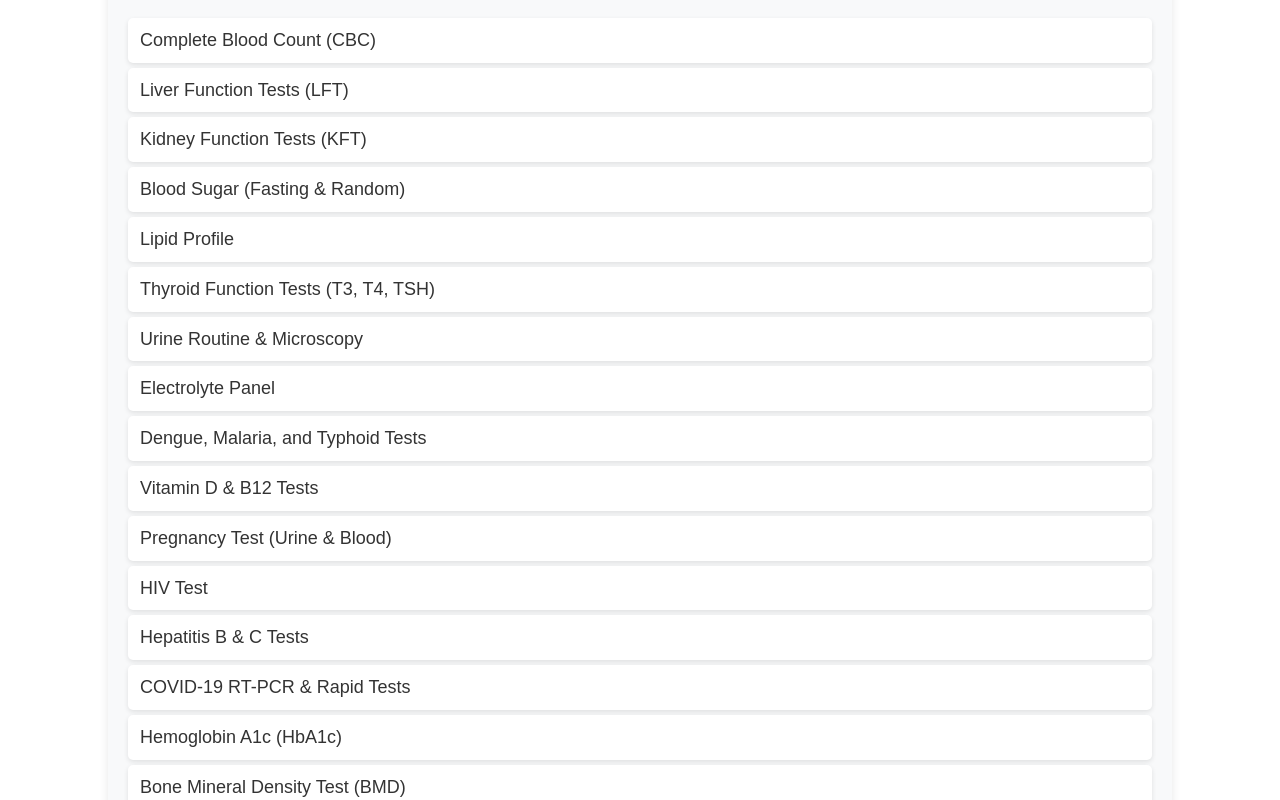
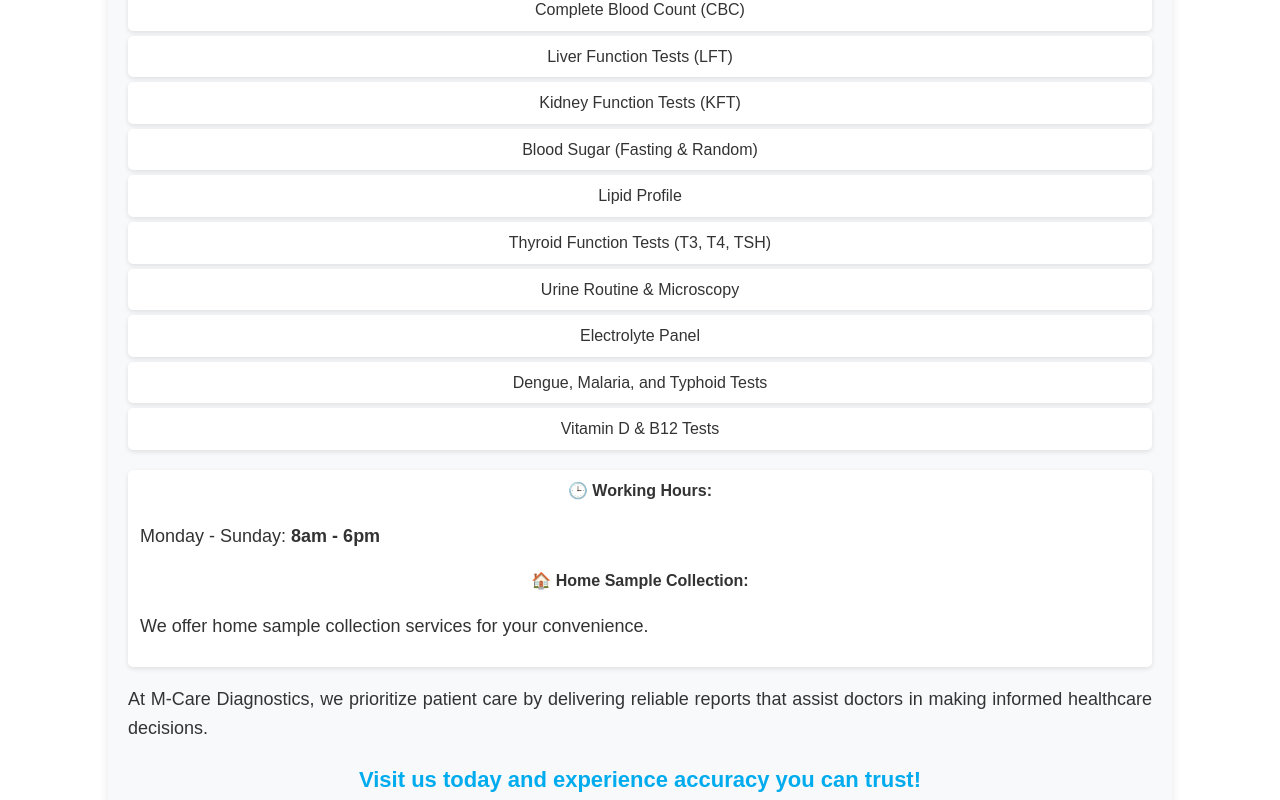
Before and after one commit to Talib92/mcare, a React (Create React App) app: page /about in a window 1280 px wide. Shown: the part 360-1160 px from the top of the page. Built offline with nearby package versions, Linux system fonts and the light colour scheme.

Commit message:
improved animations

```diff
--- a/package.json
+++ b/package.json
@@ -5,6 +5,7 @@
   "dependencies": {
     "cra-template": "1.2.0",
     "font-awesome": "^4.7.0",
+    "framer-motion": "^12.0.6",
     "react": "^19.0.0",
     "react-dom": "^19.0.0",
     "react-icons": "^5.4.0",
--- a/src/App.css
+++ b/src/App.css
@@ -994,7 +994,7 @@
 }
 
 .about, .services, .why-choose-us, .testimonials, .contact-home {
-  animation: fadeInUp 1.5s ease-out forwards;
+  animation: fadeInUp 1s ease-out forwards;
   animation-delay: 1s;
 }
 
--- a/src/components/About.js
+++ b/src/components/About.js
@@ -1,47 +1,60 @@
-import React, { useEffect, useState } from 'react';
+import React, { useEffect } from 'react';
+import { motion } from 'framer-motion';
 
 const About = () => {
-  const [animationClass, setAnimationClass] = useState("");
-
   useEffect(() => {
-    setAnimationClass("fade-in");
     window.scrollTo(0, 0);
   }, []);
 
+  const fadeIn = {
+    hidden: { opacity: 0, y: 50 },
+    visible: { opacity: 1, y: 0, transition: { duration: 0.6, ease: 'easeOut' } },
+  };
+
   return (
-    <div className={`about ${animationClass}`}>
-      <p>
+    <div className="about">
+      <motion.p
+        initial="hidden"
+        whileInView="visible"
+        viewport={{ once: true }}
+        variants={fadeIn}
+      >
         Welcome to <strong>M-Care Diagnostics</strong>, Anantnag’s trusted diagnostic center,
         dedicated to providing accurate and timely medical testing services.
-        Our lab is equipped with advanced technology and follows stringent quality
-        standards to ensure precise results for a wide range of diagnostic tests,
-        including:
-        <br />
+      </motion.p>
 
-        <ul className='about-li'>
-          <li>Complete Blood Count (CBC)</li>
-          <li>Liver Function Tests (LFT)</li>
-          <li>Kidney Function Tests (KFT)</li>
-          <li>Blood Sugar (Fasting & Random)</li>
-          <li>Lipid Profile</li>
-          <li>Thyroid Function Tests (T3, T4, TSH)</li>
-          <li>Urine Routine & Microscopy</li>
-          <li>Electrolyte Panel</li>
-          <li>Dengue, Malaria, and Typhoid Tests</li>
-          <li>Vitamin D & B12 Tests</li>
-          <li>Pregnancy Test (Urine & Blood)</li>
-          <li>HIV Test</li>
-          <li>Hepatitis B & C Tests</li>
-          <li>COVID-19 RT-PCR & Rapid Tests</li>
-          <li>Hemoglobin A1c (HbA1c)</li>
-          <li>Bone Mineral Density Test (BMD)</li>
-          <li>Allergy Testing</li>
-          <li>Blood Culture Test</li>
-          <li>Malaria Rapid Test</li>
-          <li>Prostate-Specific Antigen (PSA)</li>
-        </ul>
+      <motion.ul className="about-li">
+        {[
+          "Complete Blood Count (CBC)",
+          "Liver Function Tests (LFT)",
+          "Kidney Function Tests (KFT)",
+          "Blood Sugar (Fasting & Random)",
+          "Lipid Profile",
+          "Thyroid Function Tests (T3, T4, TSH)",
+          "Urine Routine & Microscopy",
+          "Electrolyte Panel",
+          "Dengue, Malaria, and Typhoid Tests",
+          "Vitamin D & B12 Tests",
+        ].map((test, index) => (
+          <motion.li
+            key={index}
+            initial="hidden"
+            whileInView="visible"
+            viewport={{ once: true }}
+            variants={fadeIn}
+          >
+            {test}
+          </motion.li>
+        ))}
+      </motion.ul>
 
-        <div className='more-info'>
+      <motion.div
+        className="more-info"
+        initial="hidden"
+        whileInView="visible"
+        viewport={{ once: true }}
+        variants={fadeIn}
+      >
         <div>
           🕒 <strong>Working Hours:</strong>
           <p>Monday - Sunday: <strong>8am - 6pm</strong></p>
@@ -51,22 +64,26 @@
           🏠 <strong>Home Sample Collection:</strong>
           <p>We offer home sample collection services for your convenience.</p>
         </div>
-        </div>
+      </motion.div>
 
+      <motion.p
+        initial="hidden"
+        whileInView="visible"
+        viewport={{ once: true }}
+        variants={fadeIn}
+      >
         At M-Care Diagnostics, we prioritize patient care by delivering reliable
         reports that assist doctors in making informed healthcare decisions.
-        Our team is committed to maintaining the highest level of professionalism,
-        efficiency, and confidentiality.
-        <br />
-        <br />
+      </motion.p>
 
-        We strive to make healthcare accessible and convenient for our patients by
-        offering quick turnaround times, affordable pricing, and exceptional service.
-        Your health is our priority, and we are here to support your well-being with
-        trustworthy diagnostic solutions.
-
-        <h3>Visit us today and experience accuracy you can trust!</h3>
-      </p>
+      <motion.h3
+        initial="hidden"
+        whileInView="visible"
+        viewport={{ once: true }}
+        variants={fadeIn}
+      >
+        Visit us today and experience accuracy you can trust!
+      </motion.h3>
     </div>
   );
 };
--- a/src/components/Contact.js
+++ b/src/components/Contact.js
@@ -1,58 +1,79 @@
-import React, { useEffect, useState } from 'react';
+import React, { useEffect } from 'react';
+import { motion } from 'framer-motion';
 
 const Contact = () => {
-  const [animationClass, setAnimationClass] = useState("");
-
   useEffect(() => {
-    setAnimationClass("fade-in");
     window.scrollTo(0, 0);
   }, []);
 
+  const fadeIn = {
+    hidden: { opacity: 0, y: 50 },
+    visible: { opacity: 1, y: 0, transition: { duration: 0.8, ease: 'easeOut' } },
+  };
+
   return (
-    <div className={`contact ${animationClass}`}>
-      <p>
+    <div className="contact">
+      <motion.p
+        initial="hidden"
+        whileInView="visible"
+        viewport={{ once: true, amount: 0.2 }}
+        variants={fadeIn}
+      >
         At <strong>M-Care Diagnostics</strong>, we are committed to providing you with convenient and reliable healthcare services. Whether you need information about our tests, reports, or services, feel free to reach out to us.
-      </p>
+      </motion.p>
 
-      <div className="contact-info">
-        <div>
+      <motion.div
+        className="contact-info"
+        initial="hidden"
+        whileInView="visible"
+        viewport={{ once: true, amount: 0.2 }}
+        variants={fadeIn}
+      >
+        <motion.div variants={fadeIn}>
           📍 <strong>Our Location:</strong>
           <a href="https://maps.app.goo.gl/7wGKRN83UsPQmgHM9" target="_blank" rel="noopener noreferrer">
             M-Care Diagnostics, Anantnag, Kashmir
           </a>
-        </div>
+        </motion.div>
 
-        <div>
+        <motion.div variants={fadeIn}>
           📞 <strong>Phone:</strong>
           <a href="tel:+91 6005313101"> +91 6005313101</a>
-        </div>
+        </motion.div>
 
-        <div>
+        <motion.div variants={fadeIn}>
           📧 <strong>Email:</strong>
           <a href="mailto:mcarediagnostics@gmail.com">mcarediagnostics@gmail.com</a>
-        </div>
+        </motion.div>
 
-        <div>
+        <motion.div variants={fadeIn}>
           🕒 <strong>Working Hours:</strong>
           <p>Monday - Sunday: <strong>8am - 6pm</strong></p>
-        </div>
+        </motion.div>
 
-        <div>
+        <motion.div variants={fadeIn}>
           🏠 <strong>Home Sample Collection:</strong>
           <p>We offer home sample collection services for your convenience. <br /><strong>Call or Whatsapp us to book an appointment!</strong></p>
-        </div>
+        </motion.div>
 
-        <div>
+        <motion.div variants={fadeIn}>
           📲 <strong>Stay Connected:</strong>
           <p>Follow us on</p>
-          <a href="https://www.facebook.com/mcarediagnostics?mibextid=wwXIfr&rdid=33pGqgGlq5rUuT09&share_url=https%3A%2F%2Fwww.facebook.com%2Fshare%2F1XT4Cfyg99%2F%3Fmibextid%3DwwXIfr#" target="_blank" rel="noopener noreferrer">Facebook</a> -
-          <a href="https://www.instagram.com/mcare.diagnostics?igsh=MTdkOHR4ZGh6bTZjdg%3D%3D&utm_source=qr" target="_blank" rel="noopener noreferrer"> Instagram</a> -
+          <a href="https://www.facebook.com/mcarediagnostics" target="_blank" rel="noopener noreferrer">Facebook</a> -
+          <a href="https://www.instagram.com/mcare.diagnostics" target="_blank" rel="noopener noreferrer"> Instagram</a> -
           <a href="https://www.youtube.com/@Mcarediagnostics" target="_blank" rel="noopener noreferrer"> Youtube</a>
           <p>for health tips, updates, and offers.</p>
-        </div>
-      </div>
+        </motion.div>
+      </motion.div>
 
-      <h3>Feel free to call, visit, or drop us a message. Your health is our priority!</h3>
+      <motion.h3
+        initial="hidden"
+        whileInView="visible"
+        viewport={{ once: true, amount: 0.2 }}
+        variants={fadeIn}
+      >
+        Feel free to call, visit, or drop us a message. Your health is our priority!
+      </motion.h3>
     </div>
   );
 };
--- a/src/components/Home.js
+++ b/src/components/Home.js
@@ -1,118 +1,102 @@
-import React, { useEffect, useState } from 'react';
+import React, { useEffect } from 'react';
 import { Link } from "react-router-dom";
 import { FaPhone, FaMapMarkerAlt, FaFlask, FaStar, FaUsers } from "react-icons/fa";
+import { motion } from "framer-motion";
+
+const fadeInUp = {
+  hidden: { opacity: 0, y: 50 },
+  visible: { opacity: 1, y: 0, transition: { duration: 0.6, ease: "easeOut" } },
+};
+
+const staggerContainer = {
+  hidden: {},
+  visible: { transition: { staggerChildren: 0.3 } },
+};
 
 const Home = () => {
-  const [animationClass, setAnimationClass] = useState("");
-
   useEffect(() => {
-    setAnimationClass("fade-in");
     window.scrollTo(0, 0);
   }, []);
 
   return (
-    <div className={`home ${animationClass}`}>
-      <div className="hero">
+    <motion.div initial="hidden" animate="visible" variants={staggerContainer} className="home">
+
+      {/* Hero Section */}
+      <motion.div variants={fadeInUp} className="hero">
         <h1>Your Trusted Partner in Diagnostics</h1>
         <p>Accurate Testing | Fast Reports | Trusted by Thousands</p>
         <div className="hero-buttons">
-          <a
-            href="https://wa.me/916005313101?text=Hi,%20I%20would%20like%20to%20book%20a%20test."
-            className="btn primary"
-            target="_blank"
-            rel="noopener noreferrer"
-          >
+          <a href="https://wa.me/916005313101?text=Hi,%20I%20would%20like%20to%20book%20a%20test." className="btn primary" target="_blank" rel="noopener noreferrer">
             Book a Test
           </a>
-
-          <a
-            href="https://maps.app.goo.gl/7wGKRN83UsPQmgHM9"
-            className="btn secondary"
-            target="_blank"
-            rel="noopener noreferrer"
-          >
+          <a href="https://maps.app.goo.gl/7wGKRN83UsPQmgHM9" className="btn secondary" target="_blank" rel="noopener noreferrer">
             Locate Us
           </a>
         </div>
-      </div>
+      </motion.div>
 
-      <div className="about">
+      {/* About Section */}
+      <motion.div whileInView="visible" variants={fadeInUp} initial="hidden" className="about">
         <h2>About M-Care Diagnostics</h2>
-        <p>
-          M-Care Diagnostics is a state-of-the-art diagnostic center in Anantnag,
-          providing precise and timely medical testing services. Our advanced lab
-          technology ensures reliable results to assist doctors in informed healthcare
-          decisions.
-        </p>
+        <p>M-Care Diagnostics is a state-of-the-art diagnostic center in Anantnag, providing precise and timely medical testing services.</p>
+        <Link to="/about" className="btn primary">Learn More</Link>
+      </motion.div>
 
-        <Link to="/about" className="btn primary">Learn More</Link>
-      </div>
-
-      <div className="services">
+      {/* Services Section */}
+      <motion.div whileInView="visible" variants={fadeInUp} initial="hidden" className="services">
         <h2>Our Popular Tests</h2>
-        <div className="services-grid">
+        <motion.div variants={staggerContainer} initial="hidden" whileInView="visible" className="services-grid">
           {["Complete Blood Count (CBC)", "Liver Function Tests (LFT)", "Kidney Function Tests (KFT)", "Thyroid Function (T3, T4, TSH)", "Lipid Profile", "Vitamin D & B12 Tests", "Blood Sugar (Fasting & Random)"].map((test, index) => (
-            <div key={index} className="service-card">
+            <motion.div key={index} variants={fadeInUp} className="service-card">
               <FaFlask className="service-icon" />
               <p>{test}</p>
-            </div>
+            </motion.div>
           ))}
-        </div>
+        </motion.div>
         <Link to="/services" className="view-more">View All Tests →</Link>
-      </div>
+      </motion.div>
 
-      <div className="why-choose-us">
+      {/* Why Choose Us Section */}
+      <motion.div whileInView="visible" variants={fadeInUp} initial="hidden" className="why-choose-us">
         <h2>Why Choose Us?</h2>
-        <div className="why-grid">
+        <motion.div variants={staggerContainer} initial="hidden" whileInView="visible" className="why-grid">
           {[
             { icon: <FaFlask />, title: "Advanced Lab Equipment" },
             { icon: <FaUsers />, title: "Trusted by Thousands" },
             { icon: <FaStar />, title: "Fast & Accurate Reports" },
             { icon: <FaPhone />, title: "24/7 Customer Support" },
           ].map((item, index) => (
-            <div key={index} className="why-card">
+            <motion.div key={index} variants={fadeInUp} className="why-card">
               <div className="why-icon">{item.icon}</div>
               <p>{item.title}</p>
-            </div>
+            </motion.div>
           ))}
-        </div>
-      </div>
+        </motion.div>
+      </motion.div>
 
-      <section className="testimonials">
+      {/* Testimonials Section */}
+      <motion.section whileInView="visible" variants={fadeInUp} initial="hidden" className="testimonials">
         <h2>What Our Patients Say</h2>
-        <div className="testimonials-grid">
-          <div className="testimonial-card">
-            <p>"Great service and very professional!"</p>
-            <div className="testimonial-footer">
-              <span>- Muhammad Talib</span>
-              <span className="stars">⭐⭐⭐⭐⭐</span>
-            </div>
-          </div>
-          <div className="testimonial-card">
-            <p>"The staff is friendly and efficient."</p>
-            <div className="testimonial-footer">
-              <span>- Muneeb Ahmad</span>
-              <span className="stars">⭐⭐⭐⭐⭐</span>
-            </div>
-          </div>
-          <div className="testimonial-card">
-            <p>"Highly recommended for accurate results!"</p>
-            <div className="testimonial-footer">
-              <span>- Asrar Ahmad</span>
-              <span className="stars">⭐⭐⭐⭐⭐</span>
-            </div>
-          </div>
-          <div className="testimonial-card">
-            <p>"Affordable and reliable diagnostic services."</p>
-            <div className="testimonial-footer">
-              <span>- Tawheed Khan</span>
-              <span className="stars">⭐⭐⭐⭐⭐</span>
-            </div>
-          </div>
-        </div>
-      </section>
+        <motion.div variants={staggerContainer} initial="hidden" whileInView="visible" className="testimonials-grid">
+          {[
+            { text: "Great service and very professional!", name: "Muhammad Talib" },
+            { text: "The staff is friendly and efficient.", name: "Muneeb Ahmad" },
+            { text: "Highly recommended for accurate results!", name: "Asrar Ahmad" },
+            { text: "Affordable and reliable diagnostic services.", name: "Tawheed Khan" },
+          ].map((review, index) => (
+            <motion.div key={index} variants={fadeInUp} className="testimonial-card">
+              <p>"{review.text}"</p>
+              <div className="testimonial-footer">
+                <span>- {review.name}</span>
+                <span className="stars">⭐⭐⭐⭐⭐</span>
+              </div>
+            </motion.div>
+          ))}
+        </motion.div>
+      </motion.section>
 
-      <div className="contact-home">
+      {/* Contact Section */}
+      <motion.div whileInView="visible" variants={fadeInUp} initial="hidden" className="contact-home">
         <h2>Get in Touch</h2>
         <p>For inquiries or appointments, contact us:</p>
         <div className="contact-buttons">
@@ -123,8 +107,9 @@
             <FaMapMarkerAlt /> Find Us
           </a>
         </div>
-      </div>
-    </div>
+      </motion.div>
+
+    </motion.div>
   );
 };
 
--- a/src/components/Services.js
+++ b/src/components/Services.js
@@ -1,129 +1,69 @@
-import React, { useEffect, useState } from 'react';
+import React, { useEffect } from 'react';
+import { motion } from 'framer-motion';
 
 const Services = () => {
-  const [animationClass, setAnimationClass] = useState("");
-
   useEffect(() => {
-    setAnimationClass("fade-in");
     window.scrollTo(0, 0);
   }, []);
 
+  const fadeIn = {
+    hidden: { opacity: 0, y: 50 },
+    visible: { opacity: 1, y: 0, transition: { duration: 0.6, ease: 'easeOut' } },
+  };
+
   return (
-    <div className={`services-page ${animationClass}`}>
-      <h2>Our Diagnostic Services</h2>
-      <p>
+    <div className="services-page">
+      <motion.h2
+        initial="hidden"
+        whileInView="visible"
+        viewport={{ once: true, amount: 0.2 }}
+        variants={fadeIn}
+      >
+        Our Diagnostic Services
+      </motion.h2>
+
+      <motion.p
+        initial="hidden"
+        whileInView="visible"
+        viewport={{ once: true, amount: 0.2 }}
+        variants={fadeIn}
+      >
         At <strong>M-Care Diagnostics,</strong> we offer a comprehensive range of diagnostic services to help doctors and healthcare professionals make accurate and timely decisions. Our state-of-the-art equipment and expert team ensure high-quality results for all our tests.
-      </p>
+      </motion.p>
 
       <div className="services-list">
-        <div className="service-card">
-          <h3>Complete Blood Count (CBC)</h3>
-          <p>
-            A CBC test helps evaluate overall health and detect a wide range of disorders, including anemia, infection, and many other diseases.
-          </p>
-        </div>
-        <div className="service-card">
-          <h3>Liver Function Tests (LFT)</h3>
-          <p>
-            LFTs help assess the health of your liver by measuring levels of proteins, liver enzymes, and bilirubin in your blood.
-          </p>
-        </div>
-        <div className="service-card">
-          <h3>Kidney Function Tests (KFT)</h3>
-          <p>
-            KFTs are important for evaluating kidney health and detecting issues such as kidney disease or infection.
-          </p>
-        </div>
-        <div className="service-card">
-          <h3>Thyroid Function Tests (T3, T4, TSH)</h3>
-          <p>
-            These tests help determine if your thyroid is functioning properly, aiding in the diagnosis of thyroid disorders.
-          </p>
-        </div>
-        <div className="service-card">
-          <h3>Lipid Profile</h3>
-          <p>
-            A lipid profile measures the levels of various fats in your blood, helping assess the risk of cardiovascular diseases.
-          </p>
-        </div>
-        <div className="service-card">
-          <h3>Vitamin D & B12 Tests</h3>
-          <p>
-            These tests help determine the levels of essential vitamins that play a role in maintaining your overall health.
-          </p>
-        </div>
-        <div className="service-card">
-          <h3>Blood Sugar (Fasting & Random)</h3>
-          <p>
-            These tests measure your blood sugar levels to diagnose and monitor diabetes or other conditions affecting blood glucose.
-          </p>
-        </div>
-        <div className="service-card">
-          <h3>Electrolyte Panel</h3>
-          <p>
-            An electrolyte panel measures essential minerals in your body, such as sodium, potassium, and calcium, which help regulate muscle function and fluid balance.
-          </p>
-        </div>
-        <div className="service-card">
-          <h3>Urine Routine & Microscopy</h3>
-          <p>
-            This test helps detect various conditions like kidney disease, urinary tract infections (UTIs), and diabetes by analyzing a urine sample.
-          </p>
-        </div>
-        <div className="service-card">
-          <h3>Dengue, Malaria, and Typhoid Tests</h3>
-          <p>
-            These tests are used to detect infections caused by viruses and bacteria like dengue, malaria, and typhoid, enabling quick diagnosis and treatment.
-          </p>
-        </div>
-        <div className="service-card">
-          <h3>Pregnancy Test (Urine & Blood)</h3>
-          <p>
-            A pregnancy test checks for the presence of the hormone hCG in urine or blood, confirming pregnancy.
-          </p>
-        </div>
-        <div className="service-card">
-          <h3>HIV Test</h3>
-          <p>
-            An HIV test detects the presence of the virus in the blood, helping to diagnose and monitor HIV infection.
-          </p>
-        </div>
-        <div className="service-card">
-          <h3>COVID-19 RT-PCR & Rapid Tests</h3>
-          <p>
-            These tests help detect the presence of the COVID-19 virus, aiding in timely isolation and medical intervention.
-          </p>
-        </div>
-        <div className="service-card">
-          <h3>Hepatitis B & C Tests</h3>
-          <p>
-            These tests help detect the presence of Hepatitis B or C viruses, which can lead to serious liver damage.
-          </p>
-        </div>
-        <div className="service-card">
-          <h3>Hemoglobin A1c (HbA1c)</h3>
-          <p>
-            The HbA1c test helps manage diabetes by measuring the average blood sugar levels over the past 2 to 3 months.
-          </p>
-        </div>
-        <div className="service-card">
-          <h3>Bone Mineral Density Test (BMD)</h3>
-          <p>
-            A BMD test measures bone strength and helps detect osteoporosis or risk of fractures.
-          </p>
-        </div>
-        <div className="service-card">
-          <h3>Allergy Testing</h3>
-          <p>
-            Allergy tests help identify allergens that may cause allergic reactions, from pollen to food allergies.
-          </p>
-        </div>
-        <div className="service-card">
-          <h3>Blood Culture Test</h3>
-          <p>
-            This test detects infections in the blood caused by bacteria or fungi, helping diagnose severe infections.
-          </p>
-        </div>
+        {[
+          { title: 'Complete Blood Count (CBC)', desc: 'A CBC test helps evaluate overall health and detect disorders like anemia and infections.' },
+          { title: 'Liver Function Tests (LFT)', desc: 'LFTs assess liver health by measuring levels of proteins, liver enzymes, and bilirubin.' },
+          { title: 'Kidney Function Tests (KFT)', desc: 'KFTs evaluate kidney health and detect issues like kidney disease or infection.' },
+          { title: 'Thyroid Function Tests (T3, T4, TSH)', desc: 'These tests check thyroid function, aiding in diagnosing thyroid disorders.' },
+          { title: 'Lipid Profile', desc: 'Measures various fats in the blood to assess the risk of cardiovascular diseases.' },
+          { title: 'Vitamin D & B12 Tests', desc: 'Determines levels of essential vitamins crucial for overall health.' },
+          { title: 'Blood Sugar (Fasting & Random)', desc: 'Measures blood sugar levels to diagnose and monitor diabetes.' },
+          { title: 'Electrolyte Panel', desc: 'Checks essential minerals like sodium, potassium, and calcium for body balance.' },
+          { title: 'Urine Routine & Microscopy', desc: 'Detects conditions like kidney disease, UTIs, and diabetes via urine analysis.' },
+          { title: 'Dengue, Malaria, and Typhoid Tests', desc: 'Helps detect infections caused by viruses and bacteria for quick treatment.' },
+          { title: 'Pregnancy Test (Urine & Blood)', desc: 'Confirms pregnancy by detecting the hormone hCG in urine or blood.' },
+          { title: 'HIV Test', desc: 'Detects HIV in the blood, helping diagnose and monitor infection.' },
+          { title: 'COVID-19 RT-PCR & Rapid Tests', desc: 'Detects the presence of COVID-19 for timely medical intervention.' },
+          { title: 'Hepatitis B & C Tests', desc: 'Identifies Hepatitis B or C viruses to prevent serious liver damage.' },
+          { title: 'Hemoglobin A1c (HbA1c)', desc: 'Measures average blood sugar levels over 2-3 months for diabetes management.' },
+          { title: 'Bone Mineral Density Test (BMD)', desc: 'Checks bone strength and detects osteoporosis risks.' },
+          { title: 'Allergy Testing', desc: 'Identifies allergens responsible for allergic reactions.' },
+          { title: 'Blood Culture Test', desc: 'Detects bacterial or fungal infections in the blood for diagnosis.' },
+        ].map((service, index) => (
+          <motion.div
+            className="service-card"
+            key={index}
+            initial="hidden"
+            whileInView="visible"
+            viewport={{ once: true, amount: 0.2 }}
+            variants={fadeIn}
+          >
+            <h3>{service.title}</h3>
+            <p>{service.desc}</p>
+          </motion.div>
+        ))}
       </div>
     </div>
   );
```
Also changed, not shown: 1 other file (tests, documents, lock files or other folders). Lines whose indentation alone changed are shown as unchanged.
